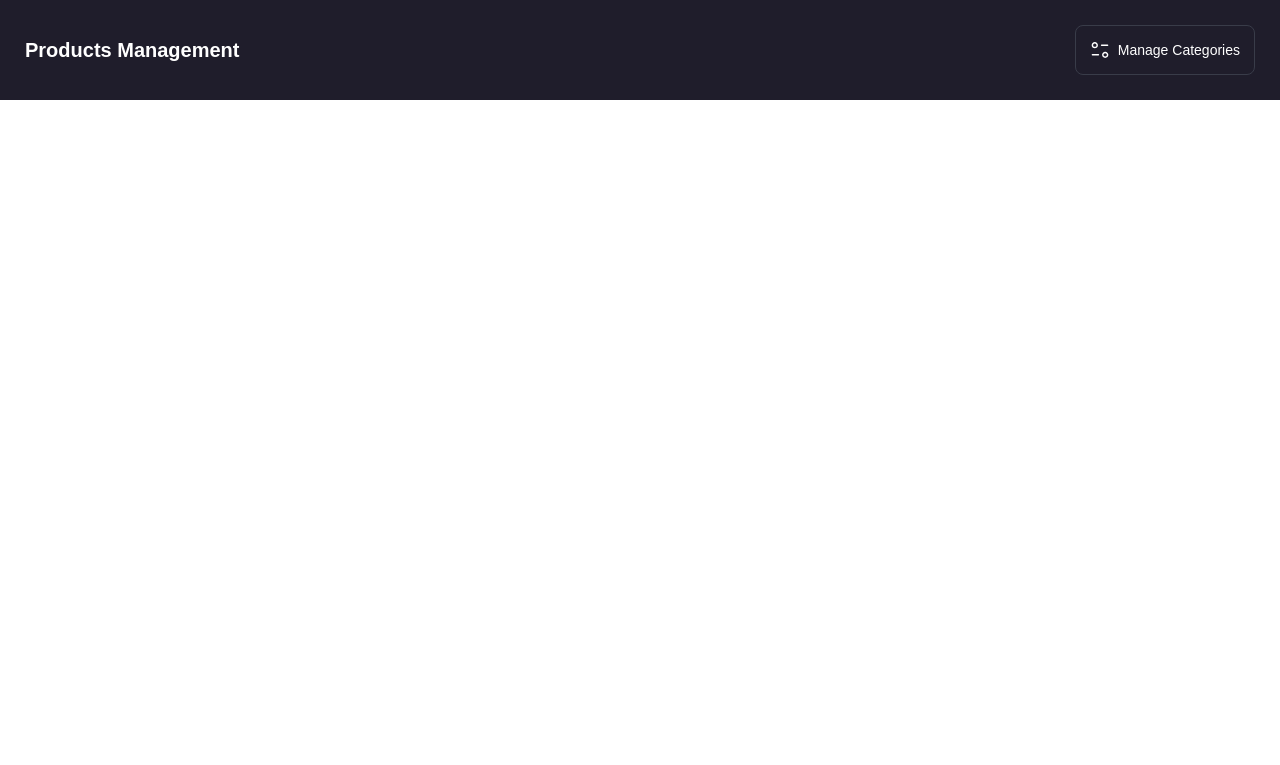
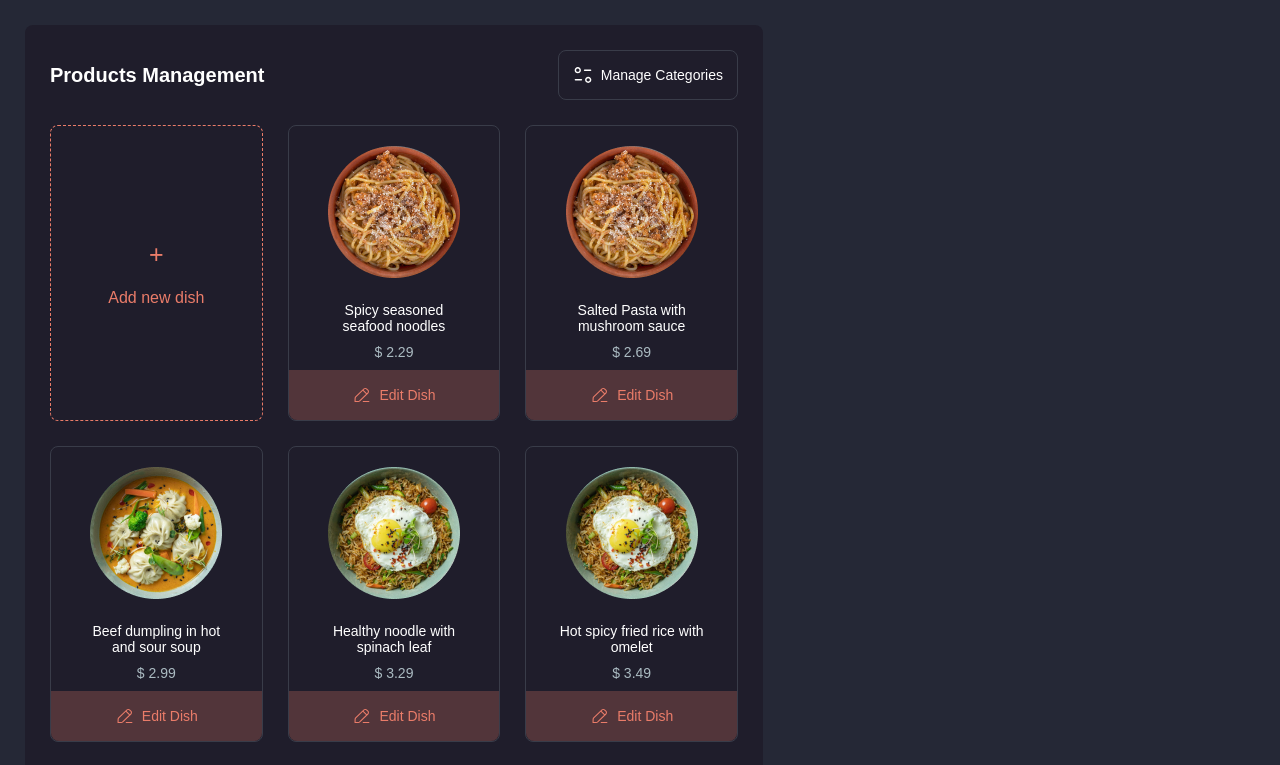
Before and after one commit to archis-academy/food-order-app-aries-1, a React (Vite) app: page /settings in a window 1280 px wide. Shown: the top 765 px of the page. Built offline with nearby package versions, Linux system fonts and the light colour scheme; no server answers; the database is empty; sample sign-in values are in the browser's storage.

Commit message:
initial commit

```diff
--- /dev/null
+++ b/src/components/ProductCard/ProductCard.jsx
@@ -0,0 +1,20 @@
+import "./ProductCard.scss";
+import EditIcon from "../../assets/Edit.svg";
+function ProductCard({ image, description, price }) {
+  return (
+    <>
+      <div className="product-card">
+        <img className="food-image" src={image} alt="product-image" />
+        <div className="details">
+          <p>{description}</p>
+          <span>{price}</span>
+        </div>
+        <div className="edit-box">
+          <img src={EditIcon} alt="edit-icon" />
+          <p>Edit Dish</p>
+        </div>
+      </div>
+    </>
+  );
+}
+export default ProductCard;
--- /dev/null
+++ b/src/components/ProductCard/ProductCard.scss
@@ -0,0 +1,40 @@
+@import "../../styles/abstracts/index";
+
+.product-card {
+  border: 1px solid $line-color;
+  border-radius: 8px;
+  text-align: center;
+}
+.food-image {
+  padding: 20px;
+}
+.details {
+  max-width: 150px;
+  margin: 0 auto;
+  font-size: 14px;
+  p {
+    margin-bottom: 10px;
+    font-weight: 500;
+  }
+  span {
+    color: $secondary-font-color;
+    font-weight: 400;
+  }
+}
+.edit-box {
+  background-color: rgba($accent-color, 0.25);
+  margin-top: 10px;
+  padding: 15px;
+  border-bottom-left-radius: 8px;
+  border-bottom-right-radius: 8px;
+  font-size: 14px;
+  color: $accent-color;
+  display: flex;
+  justify-content: center;
+  align-items: center;
+  gap: 7px;
+
+  &:hover {
+    background-color: rgba($accent-color, 0.35);
+  }
+}
--- a/src/components/ProductsManagement/ProductsManagement.jsx
+++ b/src/components/ProductsManagement/ProductsManagement.jsx
@@ -1,9 +1,30 @@
+import ProductCard from "../ProductCard/ProductCard";
 import SettingsHeader from "../SettingsHeader/SettingsHeader";
+import { foods } from "../../db/foods";
+import "./ProductsManagement.scss";
 
 function ProductsManagement() {
   return (
     <>
-      <SettingsHeader />
+      <div className="management-container">
+        <SettingsHeader />
+        <div className="product-cards-container">
+          <div className="add-dish-card">
+            <span>+</span>
+            <p>Add new dish</p>
+          </div>
+          {foods.map((food) => {
+            return (
+              <ProductCard
+                key={food.id}
+                image={food.image}
+                description={food.description}
+                price={food.price}
+              />
+            );
+          })}
+        </div>
+      </div>
     </>
   );
 }
--- a/src/components/ProductsManagement/ProductsManagement.scss
+++ b/src/components/ProductsManagement/ProductsManagement.scss
@@ -0,0 +1,32 @@
+@import "../../styles/abstracts/index";
+
+.management-container {
+  width: 60%;
+  background-color: $secondary-bg;
+  border-radius: 8px;
+  padding: 25px;
+}
+.product-cards-container {
+  display: grid;
+  grid-template-columns: repeat(auto-fill, minmax(200px, 1fr));
+  gap: 25px;
+  padding: 25px 0;
+}
+
+.add-dish-card {
+  display: flex;
+  flex-direction: column;
+  justify-content: center;
+  align-items: center;
+  gap: 20px;
+  color: $accent-color;
+  border: 1px dashed $accent-color;
+  border-radius: 8px;
+
+  span {
+    font-size: 25px;
+  }
+  p {
+    font-size: 16px;
+  }
+}
--- a/src/components/SettingsHeader/SettingsHeader.jsx
+++ b/src/components/SettingsHeader/SettingsHeader.jsx
@@ -4,11 +4,13 @@ import "./SettingsHeader.scss";
 function SettingsHeader() {
   return (
     <>
-      <div className="title-container">
-        <h1>Products Management</h1>
-        <div className="manage-categories">
-          <img src={ManageIcon} alt="Manage-Icon" />
-          <p>Manage Categories</p>
+      <div className="header-container">
+        <div className="title-container">
+          <h1>Products Management</h1>
+          <div className="manage-categories">
+            <img src={ManageIcon} alt="Manage-Icon" />
+            <p>Manage Categories</p>
+          </div>
         </div>
       </div>
     </>
--- a/src/db/foods.js
+++ b/src/db/foods.js
@@ -19,10 +19,9 @@ export const categories = [
     name: "Soup",
     key: "soup",
   },
-]
+];
 
 const [hotDishes, coldDishes, soup] = categories;
-
 
 export const foods = [
   {
--- a/src/pages/SettingsPage/SettingsPage.scss
+++ b/src/pages/SettingsPage/SettingsPage.scss
@@ -1,8 +1,9 @@
 @import "../../styles/abstracts/variables";
 
 .settings-page {
-  background-color: $secondary-bg;
+  background-color: $primary-bg;
   color: $primary-font-color;
   font-family: $primary-font;
   padding: 25px;
+  width: 100vw;
 }
--- a/src/styles/abstracts/_variables.scss
+++ b/src/styles/abstracts/_variables.scss
@@ -1,9 +1,11 @@
-$primary-bg: #393C49;
-$secondary-bg: #1F1D2B;
-$accent-color: #EA7C69;
+$primary-bg: #252836;
+$secondary-bg: #1f1d2b;
+$accent-color: #ea7c69;
 $primary-font-color: #fff;
+$secondary-font-color: #abbbc2;
+$line-color: #393c49;
 
-$button-shadow: 0 8px 24px #eb7d6a32, 0 0 8px #EA7C69;
+$button-shadow: 0 8px 24px #eb7d6a32, 0 0 8px #ea7c69;
 
 $linear-color: linear-gradient(
   to bottom right,
```
Also changed, not shown: src/assets/Edit.svg (added). Lines whose indentation alone changed are shown as unchanged.
